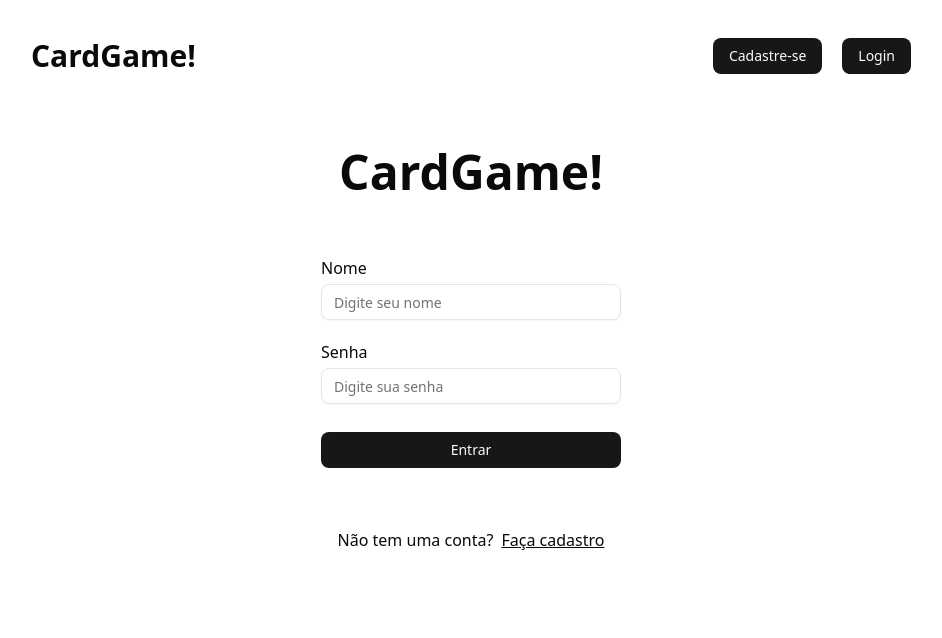
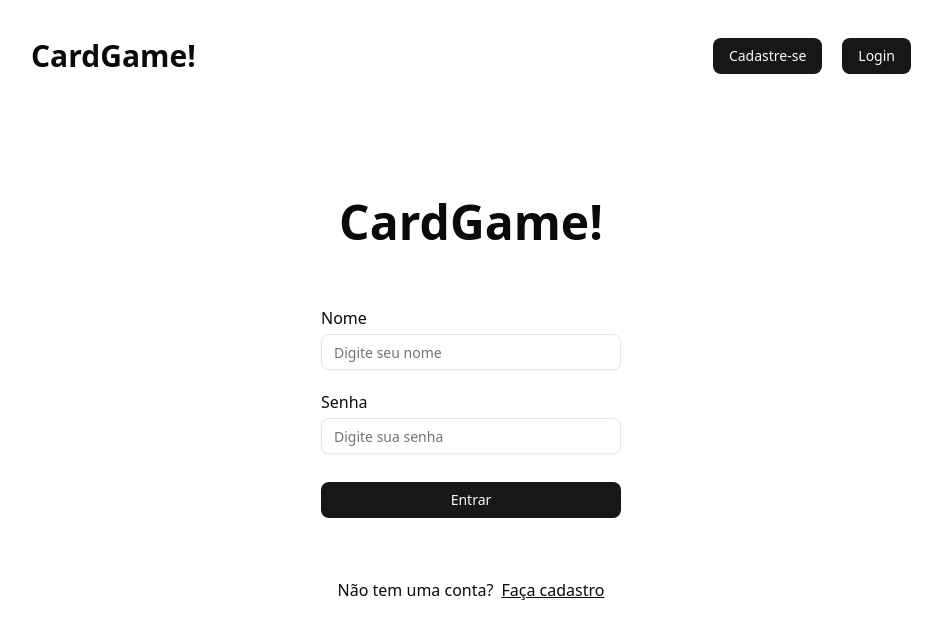
Before and after one commit to GabrielWedig/CardGameApp, a Next.js app: page /login in a window 1280 px wide. Shown: the top 638 px of the page, without its empty margins (169-1111 px from the left). Built offline with nearby package versions, Linux system fonts and the light colour scheme; no server answers.

Commit message:
container

```diff
--- a/src/app/game/new/page.tsx
+++ b/src/app/game/new/page.tsx
@@ -4,6 +4,7 @@ import { useState } from 'react';
 import TabItem from '@/components/tabItem';
 import GameTab from './gameTab';
 import CardTab from './cardTab';
+import Container from '@/components/container';
 
 type Tab = 'card' | 'game';
 
@@ -18,7 +19,7 @@ const NewGame = () => {
   ];
 
   return (
-    <section className="py-10 flex flex-col gap-8">
+    <Container className="flex flex-col gap-8">
       <div className="flex gap-5">
         {tabs.map((tb, idx) => (
           <TabItem
@@ -33,7 +34,7 @@ const NewGame = () => {
         {tab === 'game' && <GameTab />}
         {tab === 'card' && <CardTab />}
       </div>
-    </section>
+    </Container>
   );
 };
 
--- a/src/app/home/page.tsx
+++ b/src/app/home/page.tsx
@@ -8,6 +8,7 @@ import FriendsTab from './friendsTab';
 import RankingTab from './rankingTab';
 import { Button } from '@/components/ui/button';
 import { useRouter } from 'next/navigation';
+import Container from '@/components/container';
 
 export type Tab =
   | 'popular'
@@ -39,7 +40,7 @@ const Home = () => {
   const resetTab = () => setTab('popular');
 
   return (
-    <section className="py-10 flex gap-15 min-h-full">
+    <Container className="flex gap-15 min-h-full">
       <div className="basis-[15%] flex flex-col gap-4 justify-center">
         {tabs
           .filter((tab) => user ?? tab.public)
@@ -51,14 +52,16 @@ const Home = () => {
               isActive={tab === tb.name}
             />
           ))}
-        {user && <Button onClick={() => router.push('/game/new')}>Novo Jogo</Button>}
+        {user && (
+          <Button onClick={() => router.push('/game/new')}>Novo Jogo</Button>
+        )}
       </div>
       <div className="basis-[85%] flex flex-col gap-10">
         {gamesTab && <GamesTab tab={tab} />}
         {friendsTab && <FriendsTab resetTab={resetTab} />}
         {rankingTab && <RankingTab />}
       </div>
-    </section>
+    </Container>
   );
 };
 
--- a/src/app/layout.tsx
+++ b/src/app/layout.tsx
@@ -32,7 +32,7 @@ export default function RootLayout({
       >
         <UserProvider>
           <Header />
-          <main className="px-50 h-[calc(100vh-100px)]">{children}</main>
+          <main className="px-50 h-screen -mt-[100px]">{children}</main>
           <Toaster richColors />
         </UserProvider>
       </body>
--- a/src/app/login/page.tsx
+++ b/src/app/login/page.tsx
@@ -12,6 +12,7 @@ import { useRouter } from 'next/navigation';
 import Link from 'next/link';
 import { useUserContext } from '@/context/userContext';
 import { useState } from 'react';
+import Container from '@/components/container';
 
 export default function Login() {
   const router = useRouter();
@@ -40,7 +41,10 @@ export default function Login() {
   };
 
   return (
-    <section className="flex flex-col justify-center items-center h-full gap-15 -mt-[100px]">
+    <Container
+      className="flex flex-col justify-center items-center h-full gap-15"
+      ignoreHeader
+    >
       <h1 className="text-5xl font-semibold">CardGame!</h1>
       <Form form={form} onSubmit={onSubmit} className="flex flex-col w-[300px]">
         <Input name="name" label="Nome" placeholder="Digite seu nome" />
@@ -60,6 +64,6 @@ export default function Login() {
           Faça cadastro
         </Link>
       </div>
-    </section>
+    </Container>
   );
 }
--- a/src/app/profile/[name]/page.tsx
+++ b/src/app/profile/[name]/page.tsx
@@ -22,6 +22,7 @@ import z from 'zod';
 import AlertDialog from '@/components/alertDialog';
 import { useUserContext } from '@/context/userContext';
 import { ImageType } from '@/types/common';
+import Container from '@/components/container';
 
 interface Loading {
   page: boolean;
@@ -206,11 +207,8 @@ const Profile = () => {
   };
 
   return (
-    <BoxLoader
-      className="py-10 min-h-full flex gap-20"
-      isLoading={loading.page}
-      hasData={!!user}
-    >
+    <BoxLoader isLoading={loading.page} hasData={!!user}>
+      <Container className="min-h-full flex gap-20">
         <div className="relative w-[350px] h-[350px] shrink-0">
           <Image
             src={photo ?? ''}
@@ -388,6 +386,7 @@ const Profile = () => {
             </div>
           </div>
         )}
+      </Container>
     </BoxLoader>
   );
 };
--- a/src/app/register/page.tsx
+++ b/src/app/register/page.tsx
@@ -15,6 +15,7 @@ import Form from '@/components/form/form';
 import { useRouter } from 'next/navigation';
 import { useUserContext } from '@/context/userContext';
 import InputSearch from '@/components/form/inputSearch';
+import Container from '@/components/container';
 
 const Register = () => {
   const [nationalities, setNationalities] = useState<Nationality[]>([]);
@@ -52,7 +53,10 @@ const Register = () => {
   };
 
   return (
-    <section className="flex flex-col justify-center items-center h-full gap-15 -mt-[100px]">
+    <Container
+      className="flex flex-col justify-center items-center h-full gap-15"
+      ignoreHeader
+    >
       <h1 className="text-5xl font-semibold">CardGame!</h1>
       <Form form={form} onSubmit={onSubmit} className="flex flex-col w-[300px]">
         <InputSearch
@@ -93,7 +97,7 @@ const Register = () => {
           Faça login
         </Link>
       </div>
-    </section>
+    </Container>
   );
 };
 
--- a/src/components/card.tsx
+++ b/src/components/card.tsx
@@ -43,7 +43,7 @@ const Card = ({ readonly, form, onSubmit, tip, text, imageUrl }: CardProps) => {
         {readonly && (
           <div className="flex flex-col gap-5 w-[300px]">
             <ShadInput readOnly disabled placeholder="Digite a resposta" />
-            <Button>Responder</Button>
+            <Button disabled>Responder</Button>
           </div>
         )}
         {form && !!onSubmit && (
--- /dev/null
+++ b/src/components/container.tsx
@@ -0,0 +1,19 @@
+interface ContainerProps {
+  children: React.ReactNode;
+  className: string;
+  ignoreHeader?: boolean;
+}
+
+const Container = ({
+  children,
+  className,
+  ignoreHeader = false,
+}: ContainerProps) => {
+  return (
+    <div className={`${className} py-20 ${!ignoreHeader && 'pt-[150px]'}`}>
+      {children}
+    </div>
+  );
+};
+
+export default Container;
```
Lines whose indentation alone changed are shown as unchanged.
